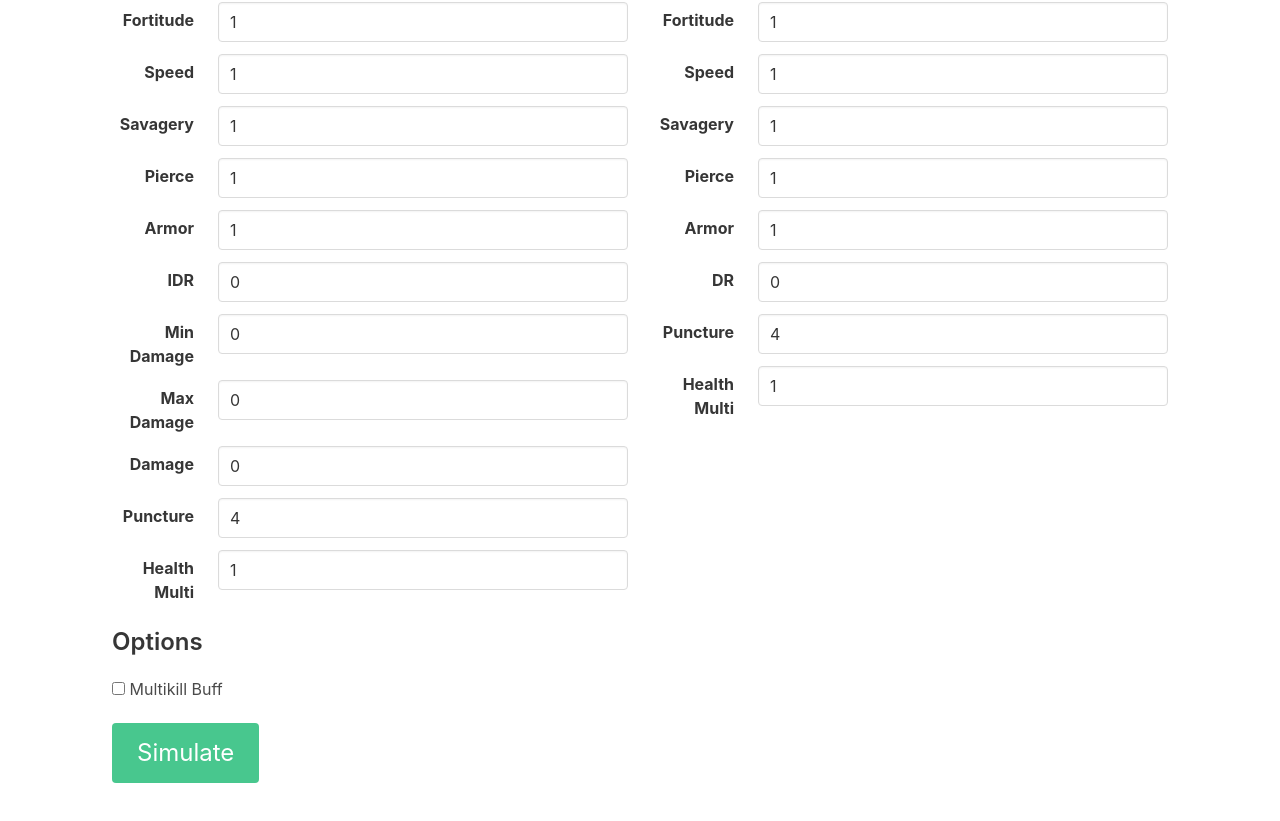
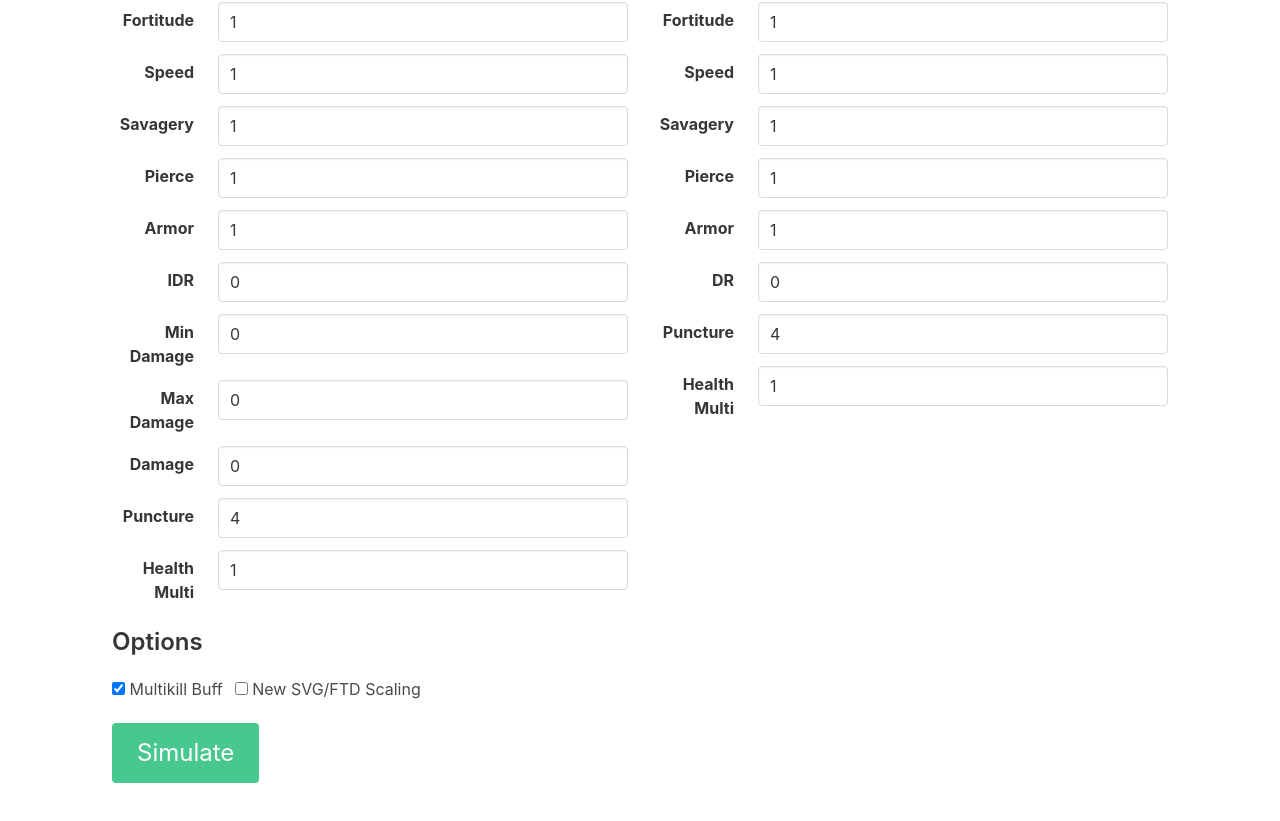
Before and after one commit to cardboardmachete/elethor-sim, a Vue app: page / in a window 1280 px wide. Shown: the part 468-1289 px from the top of the page. Built offline with nearby package versions, Linux system fonts and the light colour scheme; no server answers.

Commit message:
Add stat scaling optional checkbox

```diff
--- a/src/App.vue
+++ b/src/App.vue
@@ -85,6 +85,12 @@
               Multikill Buff
             </label>
           </div>
+          <div class="level-item">
+            <label class="checkbox">
+              <input type="checkbox" v-model="scaling">
+              New SVG/FTD Scaling
+            </label>
+          </div>
         </div>
       </div>
       <button type="submit" class="button is-large is-success">
@@ -107,7 +113,8 @@ import presets from './helpers/presets';
 
 export default {
   data: () => ({
-    multikill: false,
+    multikill: true,
+    scaling: false,
     playerId: null,
     playerStats: [
       { label: 'Level', name: 'level', value: 1 },
@@ -156,6 +163,8 @@ export default {
     submit() {
       const body = new FormData(this.$refs.form);
       body.set('options[multikill]', this.multikill);
+      body.set('options[scaling]', this.scaling);
+
       if (this.playerId) {
         body.set('player.id', this.playerId);
       }
```
